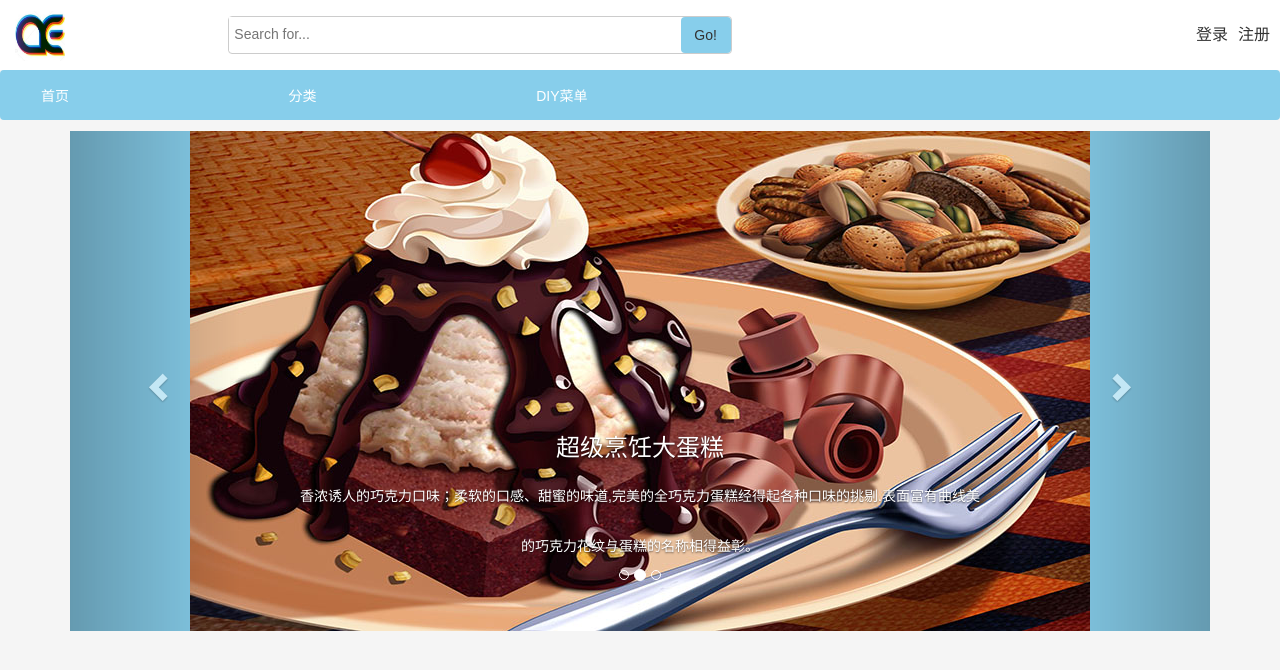
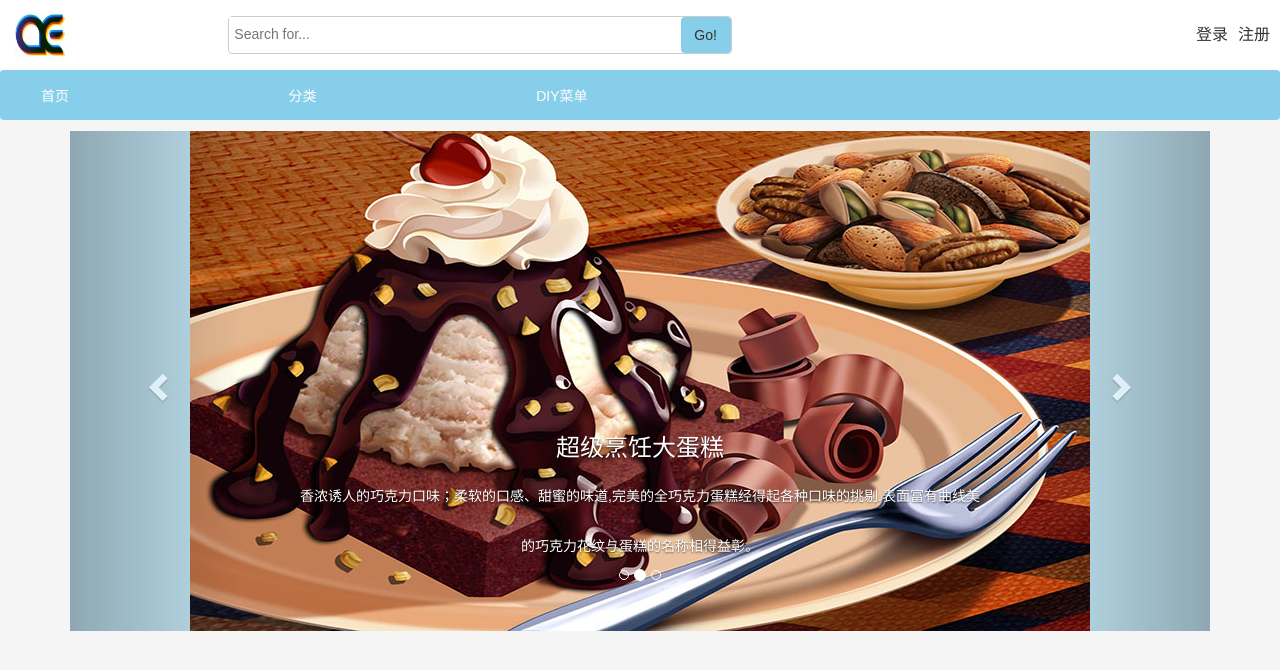
Before and after one commit to Emma-1024/aemenu, a React (Create React App) app: page / in a window 1280 px wide. Shown: the top 670 px of the page. Built offline with nearby package versions, Linux system fonts and the light colour scheme.

Commit message:
Separate some component Header and Nav component

```diff
--- a/src/components/App.js
+++ b/src/components/App.js
@@ -1,8 +1,9 @@
 import React, { Component } from 'react';
 import { BrowserRouter as Router, Route, Link } from "react-router-dom";
 import { Navbar, Jumbotron, Button, Grid, Row, Col, Carousel} from 'react-bootstrap';
+import Header from './Header';
 import Nav from './Nav';
-import '../css/App.css';
+
 // for temporal use
 import week1 from '../images/img/week1.png'
 import week2 from '../images/img/week2.png'
@@ -13,37 +14,10 @@ class App extends Component {
     return (
       <Router>
         <div>
-           {/* 头部 */}
-          <Grid fluid className="wrap">
-            <Row className="App-header">
-              <Col xs={2} sm={2} md={2}>
-                <div className="App-logo" >
-                  <img src={require("../images/img/logo.jpg")} alt="logo" style={{width: 50, height: 50, margin:'0 auto'}}/>
-                </div>
-              </Col>
-              <Col xs={5}>
-                <div className="App-search">
-                  <input type="text" className="search-info pull-left" placeholder="Search for..."/>
-                  <span>
-                    <button className="search-btn pull-right">Go!</button>
-                  </span>
-                </div>
-              </Col>
-              <Col xm={5}>
-                <div className="App-user pull-right" >
-                  <span className="login">登录</span>
-                  <span className="register">注册</span>
-                </div>
-              </Col>
-            </Row>
-          </Grid>
+          {/* 头部 */}
+            <Header></Header>
           {/* 导航 */}
-          <Grid fluid>
-            <Row >
-              <Nav />
-            </Row>
-          </Grid>
-
+            <Nav></Nav>
         </div>
       </Router>
     )
--- a/src/components/Diymenu.js
+++ b/src/components/Diymenu.js
@@ -1,7 +1,7 @@
 import React from 'react'
 
 export default () => (
-    <div>
-        <h1>我是订制菜谱页面</h1>
-    </div>
+  <div>
+    <h1>我是订制菜谱页面</h1>
+  </div>
 )
--- /dev/null
+++ b/src/components/Header.js
@@ -0,0 +1,37 @@
+import React, { Component } from 'react'
+import { Navbar, Jumbotron, Button, Grid, Row, Col, Carousel} from 'react-bootstrap';
+import '../css/Header.css';
+
+class Header extends Component {
+  render() {
+    return (
+      <div>
+        {/* 头部 */}
+        <Grid fluid className="wrap">
+          <Row className="App-header">
+            <Col xs={2} sm={2} md={2}>
+              <div className="App-logo" >
+                <img src={require("../images/img/logo.jpg")} alt="logo" style={{width: 50, height: 50, margin:'0 auto'}}/>
+              </div>
+            </Col>
+            <Col xs={5}>
+              <div className="App-search">
+                <input type="text" className="search-info pull-left" placeholder="Search for..."/>
+                <span>
+                  <button className="search-btn pull-right">Go!</button>
+                </span>
+              </div>
+            </Col>
+            <Col xm={5}>
+              <div className="App-user pull-right" >
+                <span className="login">登录</span>
+                <span className="register">注册</span>
+              </div>
+            </Col>
+          </Row>
+        </Grid>
+      </div>
+    )
+  }
+}
+export default Header
--- a/src/components/Nav.js
+++ b/src/components/Nav.js
@@ -7,8 +7,12 @@ import Home from './Home';
 import Category from './Category';
 import Diymenu from './Diymenu';
 
-const Nav = () => (
-    <div className="navbar">
+class Nav extends Component {
+  render() {
+    return (
+      <div>
+        <Grid fluid>
+          <Row className="navbar">
             <ul className="navul">
               <li>
                 <Link to="/">首页</Link>
@@ -23,7 +27,11 @@ const Nav = () => (
             <Route exact path="/" component={Home}></Route>
             <Route path="/category" component={Category}></Route>
             <Route path="/diymenu" component={Diymenu}></Route>
+          </Row>
+        </Grid>
       </div>
     )
+  }
+}
 
 export default Nav
--- a/src/css/Home.css
+++ b/src/css/Home.css
@@ -1,5 +1,5 @@
 .Carousel {
-    background-color: skyblue;
+    background-color: rgb(189, 224, 238);
     margin-top: 50px;
   }
 .Carousel img {
--- a/src/index.js
+++ b/src/index.js
@@ -3,7 +3,6 @@ import ReactDOM from 'react-dom';
 import 'bootstrap/dist/css/bootstrap.css';
 import 'bootstrap/dist/css/bootstrap-theme.css';
 import './css/index.css';
-import './css/App.css';
 import App from './components/App';
 import registerServiceWorker from './registerServiceWorker';
 
```
Also changed, not shown: src/components/Category.js (+3 -4 lines), src/components/Home.js (indentation only), src/css/Header.css (renamed from src/css/App.css). Lines whose indentation alone changed are shown as unchanged.
